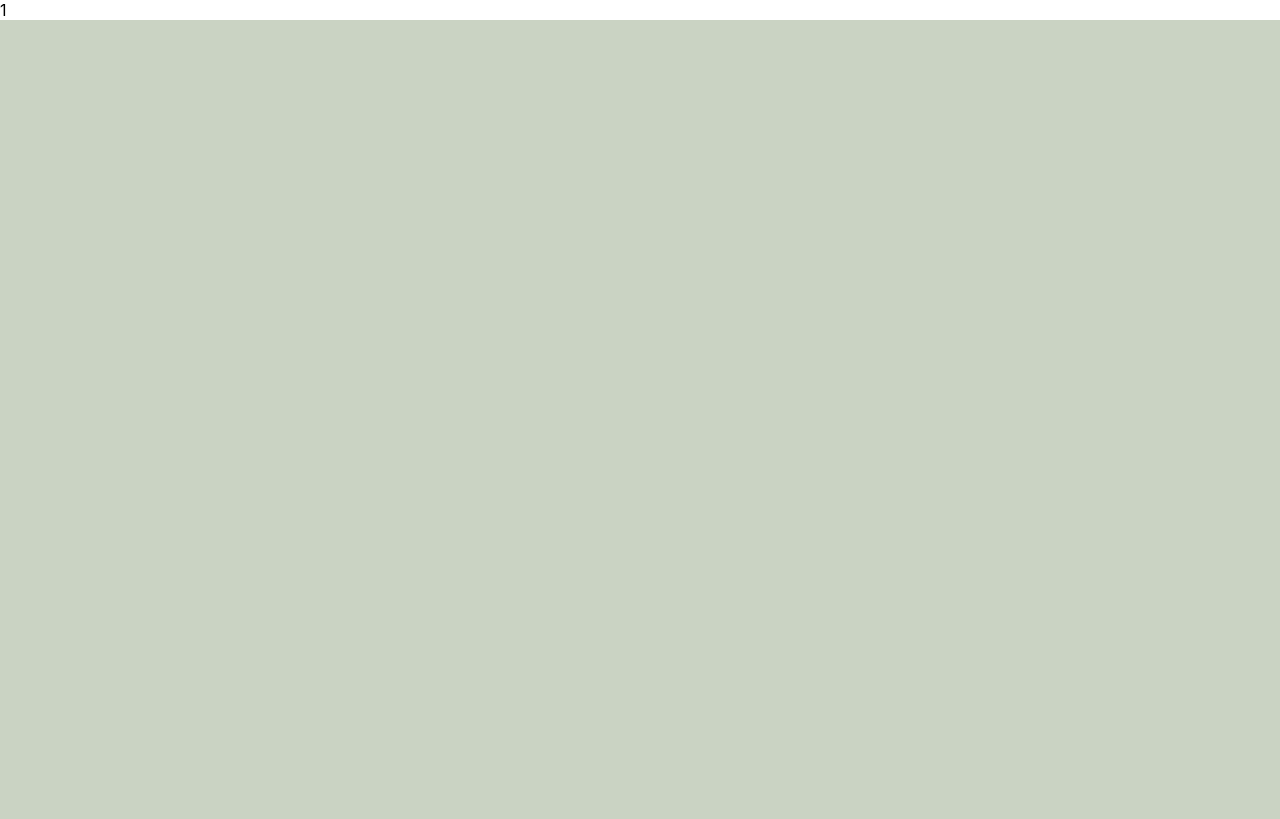
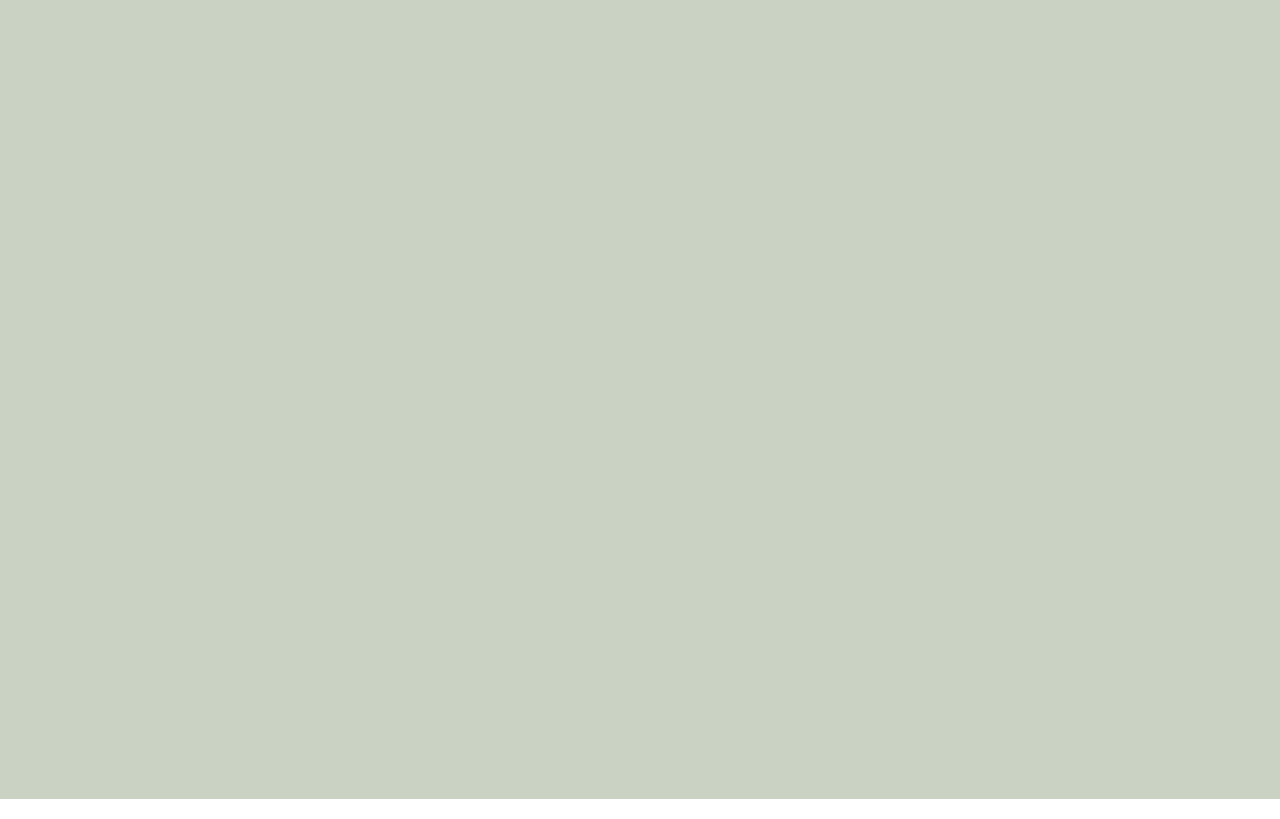
Before and after one commit to queee03/Jump, a React (Vite) app: page / in a window 1280 px wide. Built offline with nearby package versions, Linux system fonts and the light colour scheme.

Commit message:
update: Main

```diff
--- a/src/index.tsx
+++ b/src/index.tsx
@@ -2,7 +2,7 @@ import React from "react";
 import ReactDOM from "react-dom";
 import "./index.css";
 import { Demo } from "@/components";
-import Main from "@/pages/main";
+import Main from "@/pages/Main";
 
 ReactDOM.render(
   <React.StrictMode>
--- a/src/pages/Main.tsx
+++ b/src/pages/Main.tsx
@@ -33,7 +33,7 @@ function App() {
     animate();
   }, []);
 
-  return <div ref={ref}>1</div>;
+  return <div ref={ref}></div>;
 }
 
 export default App;
```
